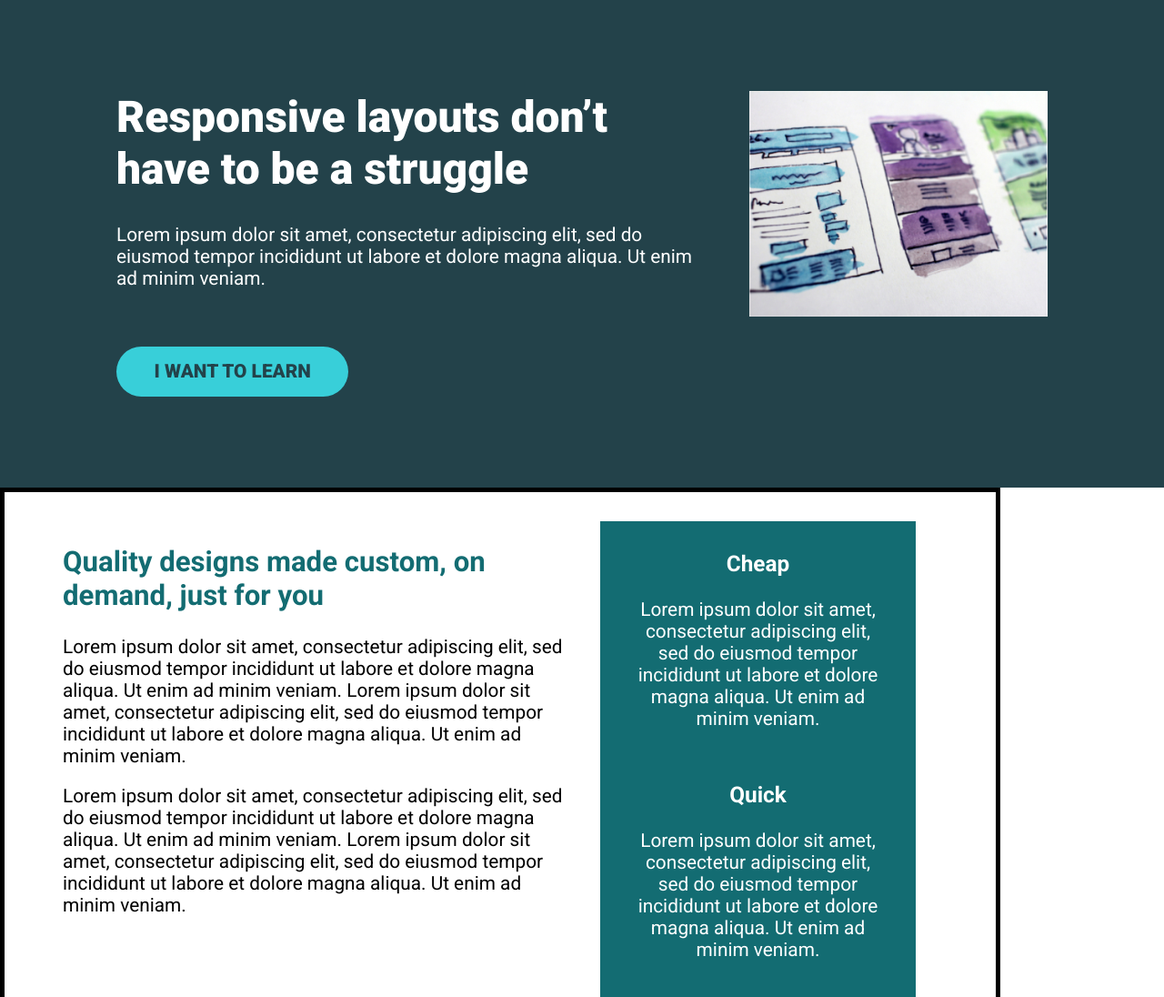
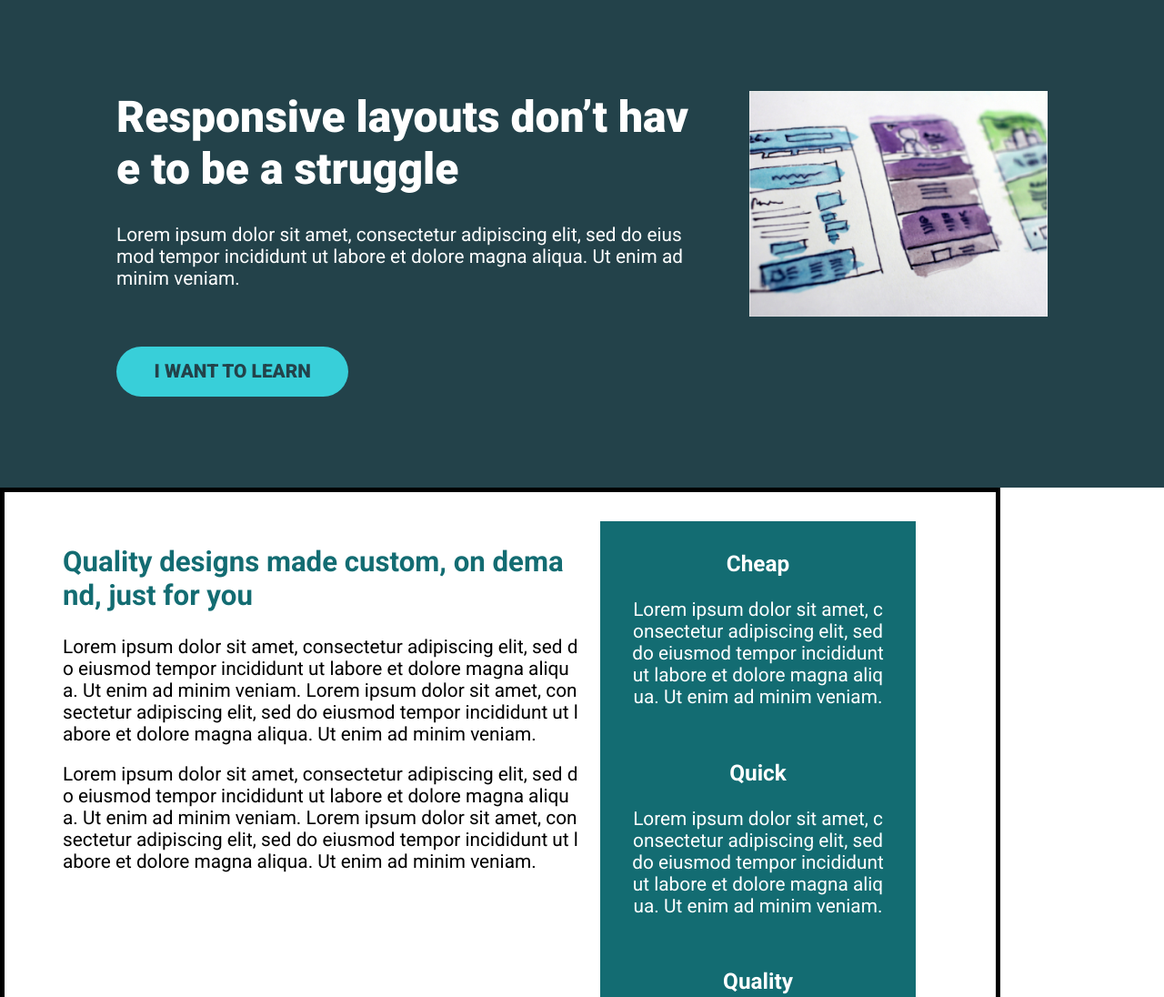
Before and after one commit to TXMack713/conquering-responsive-layouts-day9, a plain HTML site: page index.html in a window 1280 px wide. Shown: the top 1096 px of the page at 91% size. Drawn offline with Linux system fonts and the light colour scheme.

Commit message:
1 file modified

```diff
--- a/styles.css
+++ b/styles.css
@@ -25,6 +25,9 @@
 body {
   margin: 0;
   padding: 0;
+  word-break: break-all;
+  /* word-wrap: break-word; */
+  overflow: auto;
   hyphens: none;
   -webkit-hyphens: none;
   -moz-hyphens: none;
@@ -77,6 +80,7 @@ h1 {
 
 .hero__text {
   width: 62%;
+  /* border: 2px solid orange; */
 }
 
 .hero__img {
```
